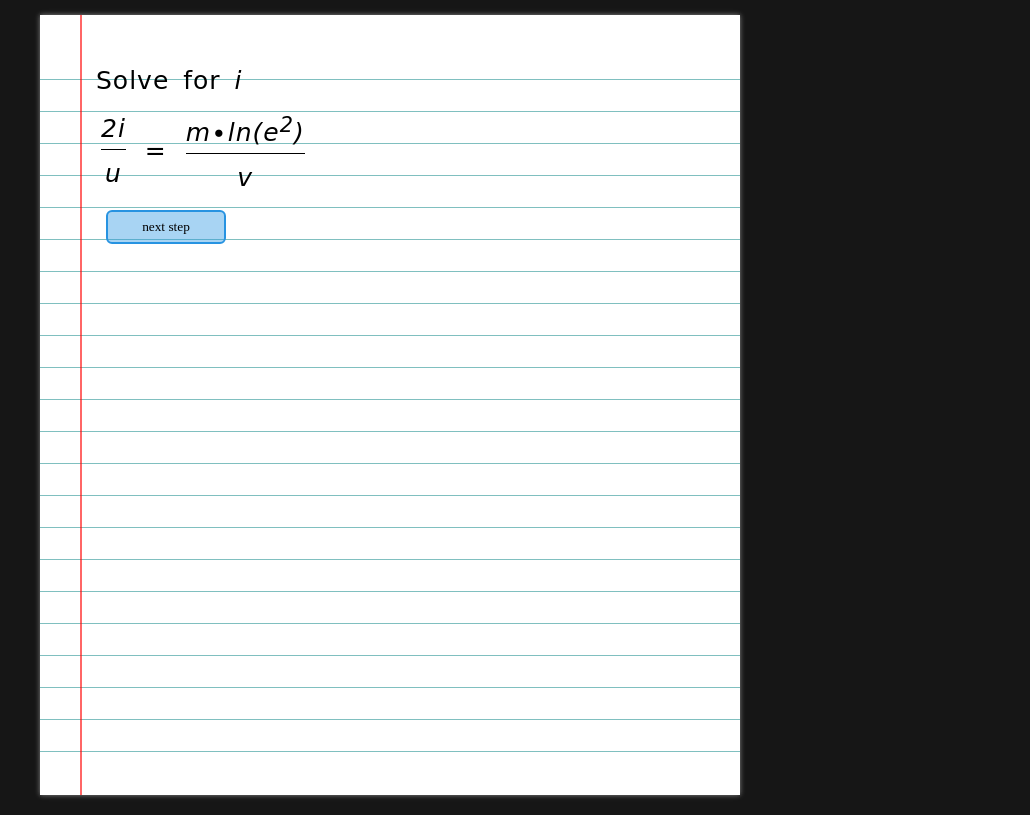
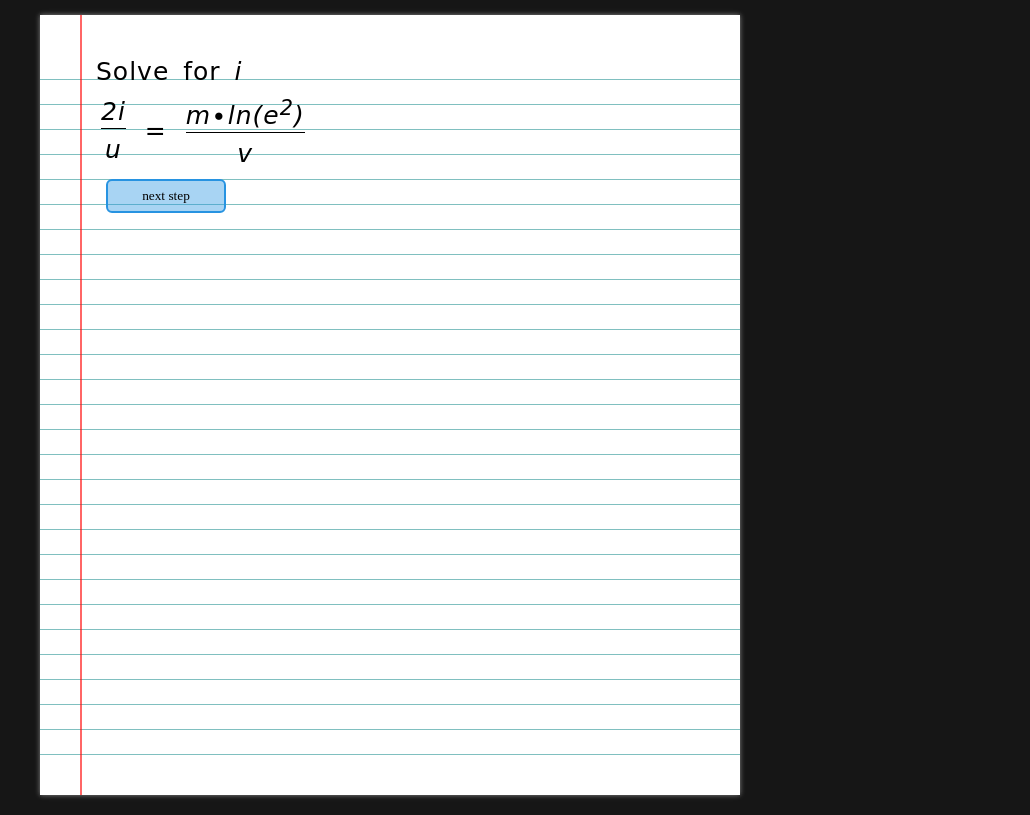
Before and after one commit to TigerAkki/TigerAkki.github.io, a plain HTML site: page moodbooster/booster.html in a window 1280 px wide. Shown: the part 103-918 px from the top of the page, without its empty margins (250-1280 px from the left). Drawn offline with Linux system fonts and the light colour scheme; a web font is replaced by a local one.

Commit message:
Update booster.html

```diff
--- a/moodbooster/booster.html
+++ b/moodbooster/booster.html
@@ -134,15 +134,15 @@
     /* styling blue horizontal lines */
     #pattern {
         height: 100%;
-        background-image: repeating-linear-gradient(white -7px, white 24px, teal 25px);
+        background-image: repeating-linear-gradient(white 0px, white 24px, teal 25px);
     }
 
     /* styling text content */
     #content {
-        padding-top: 6px;
+        padding-top: 0px;
         padding-left: 56px;
         padding-right: 16px;
-        line-height: 40px;
+        line-height: 33px;
         font-family: 'Just Another Hand', cursive;
         font-size: 25px;
         letter-spacing: 1px;
```
